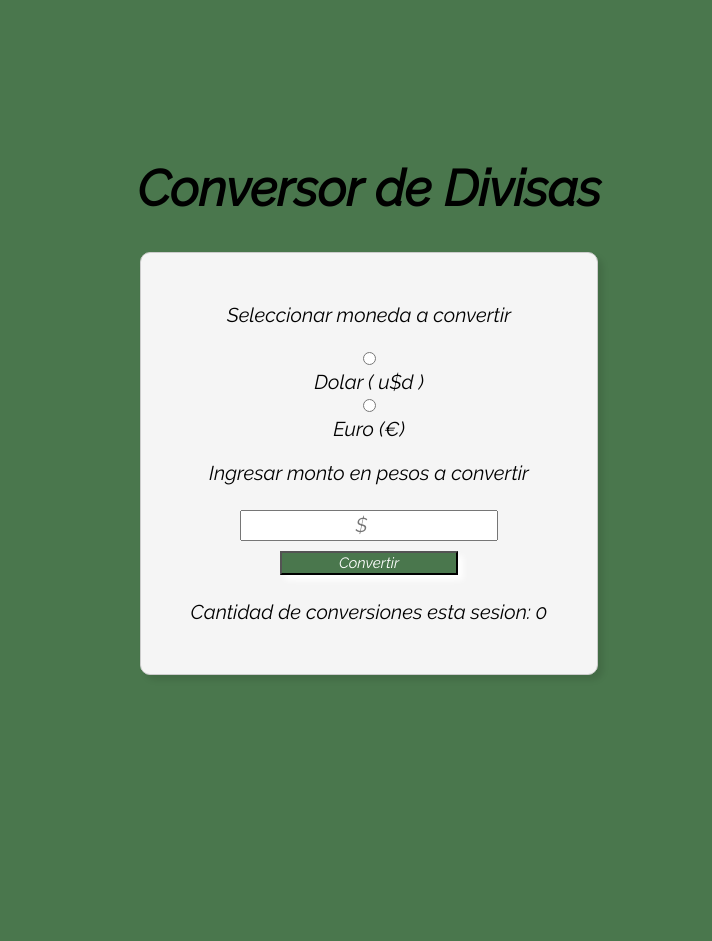
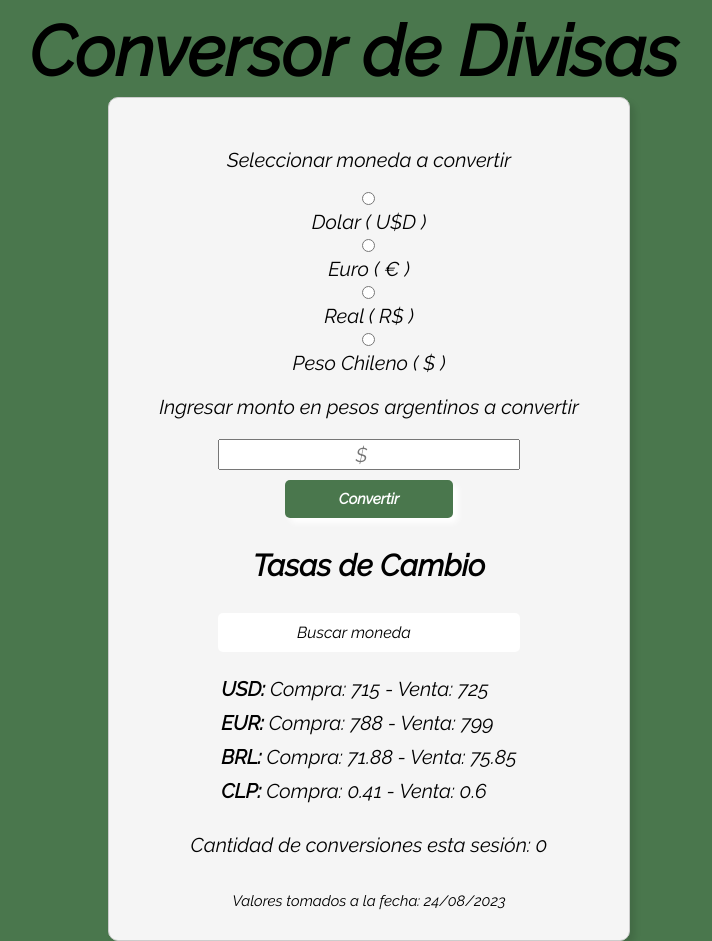
Before and after one commit to facup14dev/Conversor, a plain HTML site: page Index.html in a window 1280 px wide. Shown: the whole page, without its empty margins (271-983 px from the left). Before the commit the page ends 800 px from the top, so only its background shows below. Drawn offline with Linux system fonts and the light colour scheme.

Commit message:
Segunda Entrega

```diff
--- a/Index.html
+++ b/Index.html
@@ -13,20 +13,31 @@
 </head>
 <body>
 
-    <h1>Conversor de Divisas</h1>
+    <h1 class="text animation">Conversor de Divisas</h1>
 
     <main>
 
         <form action="">
             <p>Seleccionar moneda a convertir</p>
-            <input type="radio" name="cambio" id="uno">Dolar ( u$d )
-            <input type="radio" name="cambio" id="dos">Euro (€)
-            <p>Ingresar monto en pesos a convertir </p>
+            <input type="radio" name="cambio" id="uno">Dolar ( U$D )
+            <input type="radio" name="cambio" id="dos">Euro ( € )
+            <input type="radio" name="cambio" id="tres">Real ( R$ )
+            <input type="radio" name="cambio" id="cuatro">Peso Chileno ( $ )
+            <p>Ingresar monto en pesos argentinos a convertir </p>
             <input type="number" id="valor" min="1" max="999999999" placeholder="$">
-            <input type="button" id="convertor" value="Convertir" onclick="cotizar()">
-            <p>Cantidad de conversiones esta sesion: <span id="contador">0</span> </p>
+            <input type="button" class="boton boton-secundario" id="convertor" value="Convertir" onclick="cotizar()">
         </form>
 
+
+        <h2>Tasas de Cambio</h1>
+
+        <input type="text" id="filtro" placeholder="Buscar moneda">
+        <ul id="tasasDeCambio">
+        </ul>
+
+
+        <p>Cantidad de conversiones esta sesión: <span id="contador">0</span> </p>
+        <p id="fecha"></p>
     </main>
 
     <script src="/js/script.js" async></script>
--- a/css/styles.css
+++ b/css/styles.css
@@ -2,10 +2,6 @@
 
 * {
     font-family: 'Raleway', sans-serif;
-}
-
-h1 {
-    font-size: 50px;
 }
 
 body {
@@ -17,6 +13,26 @@ body {
   margin: 0;
   background-color:rgb(74, 119, 77) ;
   font-size: 20px;
+}
+
+.text{
+  font-size: 70px;
+  white-space: nowrap;
+  overflow: hidden;
+  margin: 10px 0px 5px 0px;
+}
+
+.animation{
+animation: typewriter 3s steps(15) 1s 1 both;
+}
+
+@keyframes typewriter {
+  from {
+    width: 0;
+  }
+  to {
+    width: 680px;
+  }
 }
 
 main {
@@ -38,6 +54,10 @@ body {
   background-color: whitesmoke;
 }
 
+form p {
+  margin-bottom: 15px;
+}
+
 input[type="radio"] {
   cursor: pointer;
 }
@@ -50,15 +70,49 @@ body {
 }
 
 input[type="button"] {
-    width: 50%;
-    background-color:rgb(74, 119, 77) ;
+  width: 40%;
+  background-color:rgb(74, 119, 77);
   color: white;
   box-shadow: 5px 5px 6px white;
-    cursor:pointer;
   font-size: 15px;
+  padding: 10px 20px;
+  border: none;
+  border-radius: 5px;
+  cursor: pointer;
+  margin: 5px;
+  font-weight: bold;
 }
-
 
 input[type="radio"], input[type="number"], input[type="button"] {
   margin: 5px;
 }
+
+ul {
+    list-style-type: none;
+    padding: 0;
+    margin-bottom: 0;
+}
+li {
+    margin-bottom: 10px;
+}
+
+
+#filtro {
+  padding: 10px 40px 10px 10px;
+  border: none;
+  border-radius: 5px;
+  margin: 5px;
+  font-size: 16px;
+  outline: none;
+  width: 60%;
+}
+
+#filtro::placeholder {
+  color: black;
+  text-align: center;
+}
+
+#fecha {
+  font-size: 15px;
+  margin-bottom: 0;
+}
--- a/js/script.js
+++ b/js/script.js
@@ -1,9 +1,11 @@
 function cotizar() {
 
-    var valore = parseInt(document.getElementById("valor").value);
-    var resultado = 0;
-    var dolar = 600;
-    var euro = 640;
+    let valore = parseInt(document.getElementById("valor").value);
+    let resultado = 0;
+    let dolar = 730;
+    let euro = 770;
+    let real = 71.88
+    let chileno = 2.44
 
     if (valore == 0) {
         alert("No puedes convertir ese valor.")
@@ -18,19 +20,77 @@ function cotizar() {
         resultado = valore / euro;
         alert("El cambio de pesos argentinos a euros es: E$ " + resultado.toFixed(2))
     }
+    else if (document.getElementById("tres").checked) {
+        resultado = valore / real;
+        alert("El cambio de pesos argentinos a reales es R$ " + resultado.toFixed(2))
+    }
+    else if (document.getElementById("cuatro").checked) {
+        resultado = valore * chileno; //multiplico porque la moneda chilena es inferior a la argentina a diferencia de las otras.
+        alert("El cambio de pesos argentinos a chilenos es $ " + resultado.toFixed(2))
+    }
     else {
         alert("Tienes que completar los campos para poder convertir")
     }
-    }
+}
 
-    const boton = document.getElementById("convertor");
-    const contador = document.getElementById("contador");
+//Contador de veces covertido
+const boton = document.getElementById("convertor");
+const contador = document.getElementById("contador");
 
-    var vecesPresionado = 0;
+let vecesPresionado = 0;
 
-    boton.addEventListener('click', () => {
+boton.addEventListener('click', () => {
 
-      vecesPresionado++;
+    vecesPresionado++;
+    contador.textContent = vecesPresionado;
+});
 
-      contador.textContent = vecesPresionado;
+
+//Array de las monedas
+const tasasDeCambio = [
+    { moneda: "USD", tasaCompra: 715, tasaVenta: 725 },
+    { moneda: "EUR", tasaCompra: 788, tasaVenta: 799 },
+    { moneda: "BRL", tasaCompra: 71.88, tasaVenta: 75.85 },
+    { moneda: "CLP", tasaCompra: 0.41, tasaVenta: 0.60 },
+];
+
+const ul = document.getElementById("tasasDeCambio");
+const filtroInput = document.getElementById("filtro");
+
+//Agrego el array al listado
+function mostrarTasasDeCambio(filtro) {
+    ul.innerHTML = "";
+
+    tasasDeCambio.forEach(tasa => {
+        if (tasa.moneda.toLowerCase().includes(filtro.toLowerCase())) {
+            const li = document.createElement("li");
+            li.innerHTML = `
+                <strong>${tasa.moneda}:</strong> Compra: ${tasa.tasaCompra} - Venta: ${tasa.tasaVenta}
+            `;
+            ul.appendChild(li);
+        }
     });
+}
+//Filtro
+filtroInput.addEventListener("input", () => {
+    mostrarTasasDeCambio(filtroInput.value);
+});
+
+//Reseteo el filtro cada vez que cargue la pág
+mostrarTasasDeCambio("");
+
+
+
+// Obtener la fecha actual
+const fechaActual = new Date()
+
+const dia = fechaActual.getDate()
+const mes = String(fechaActual.getMonth() + 1).padStart(2, "0");
+const año = fechaActual.getFullYear()
+
+// Formatear la fecha como "dd/mm/yyyy"
+const fechaFormateada = `${dia}/${mes}/${año}`;
+
+
+const elementoFecha = document.getElementById("fecha");
+elementoFecha.textContent = `Valores tomados a la fecha: ${fechaFormateada}`;
```
Lines whose indentation alone changed are shown as unchanged.
